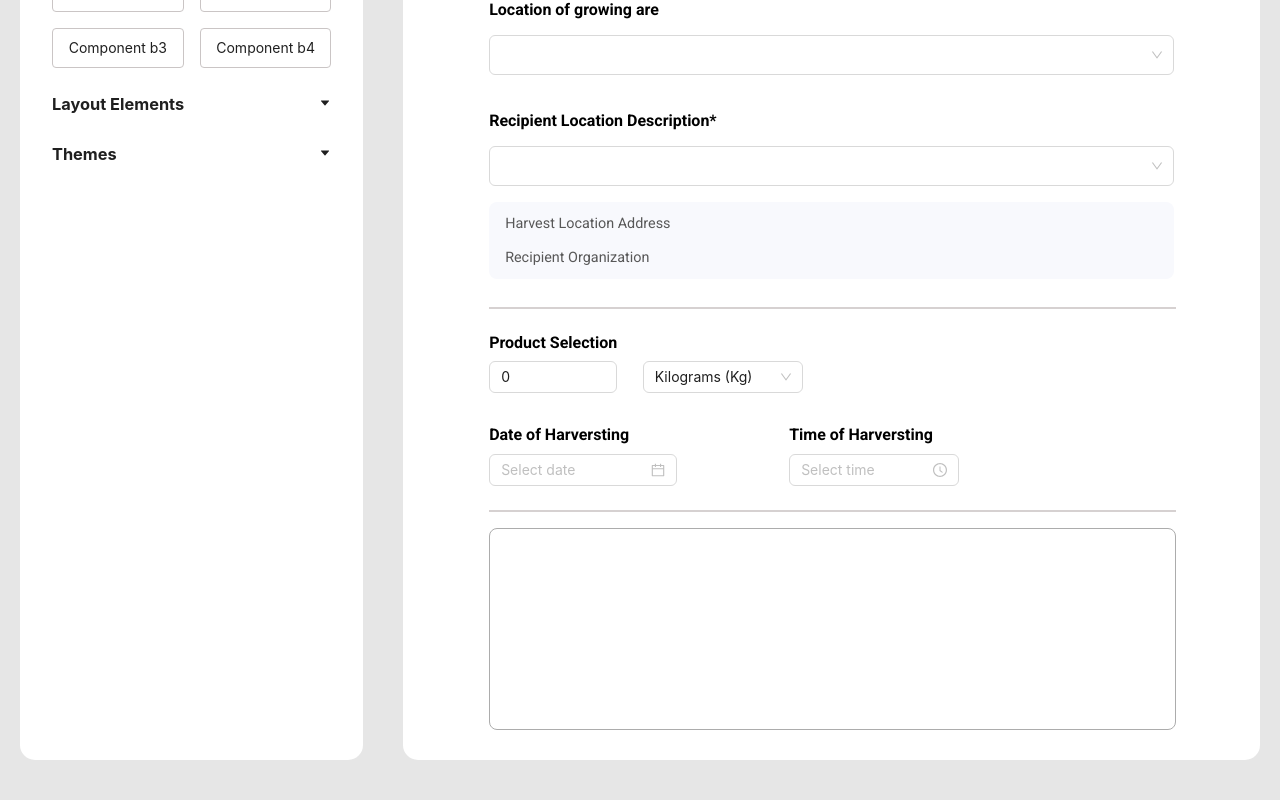
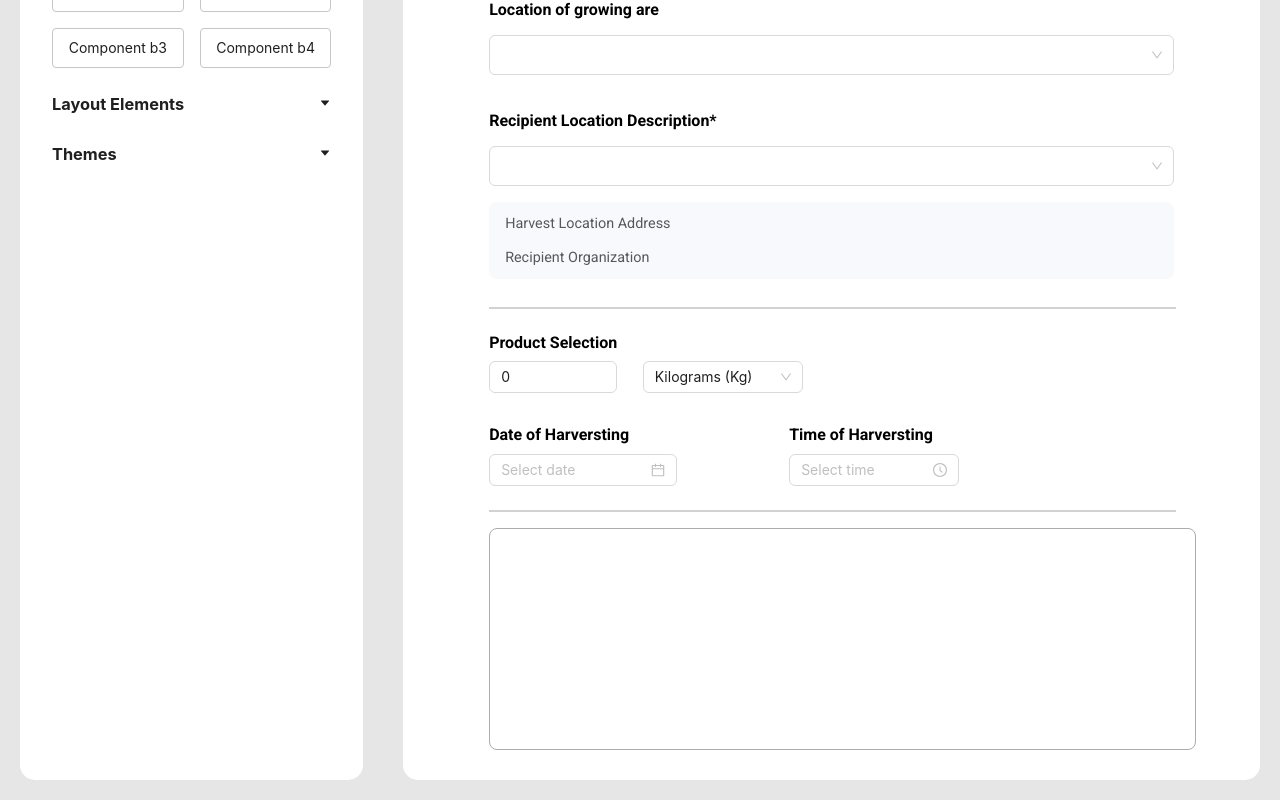
Before and after one commit to Pipeto84/dnd_darwin, a React (Create React App) app: page / in a window 1280 px wide. Shown: the part 371-1171 px from the top of the page. Built offline with nearby package versions, Linux system fonts and the light colour scheme.

Commit message:
padding dropSpace

```diff
--- a/src/Styles/Form.module.css
+++ b/src/Styles/Form.module.css
@@ -116,6 +116,7 @@
 .dropSpace {
   width: 100%;
   height: 200px;
+  padding: .625rem;
   margin-top: 1rem;
   border: 1px solid rgb(172, 172, 172);
   border-radius: .5rem;
```
